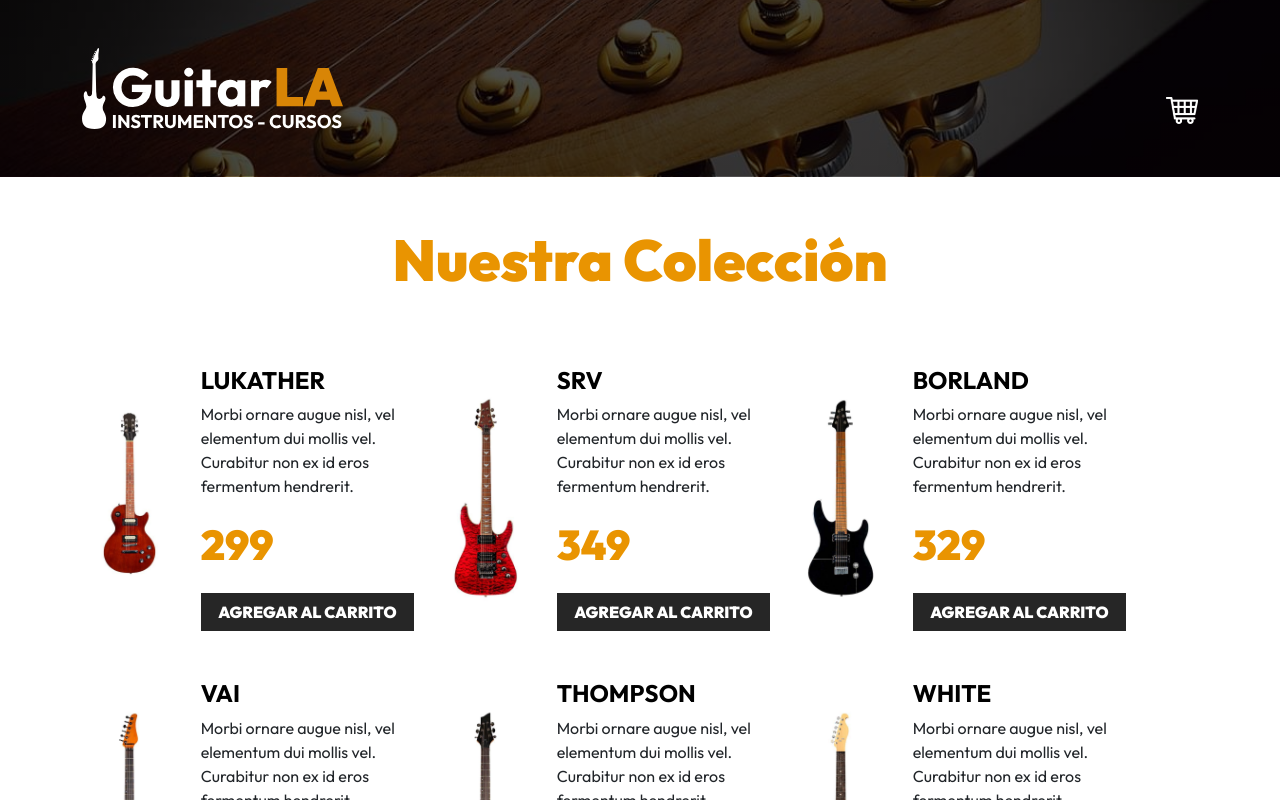
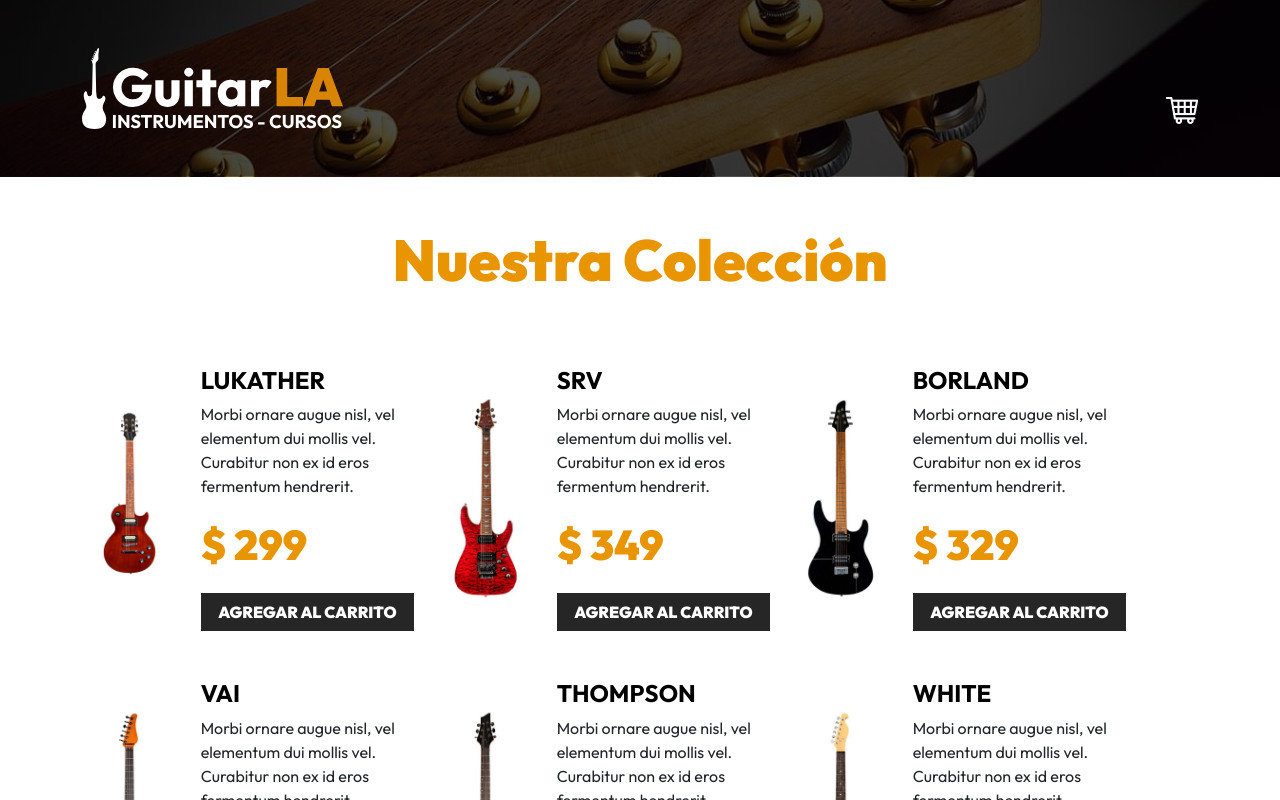
Before and after one commit to BryanGallo/GuitarLA-React, a React (Vite) app: page / in a window 1280 px wide. Shown: the top 800 px of the page. Built offline with nearby package versions, Linux system fonts and the light colour scheme.

Commit message:
Usando State Derivado Carrito esta vacio

```diff
--- a/src/components/Guitar.jsx
+++ b/src/components/Guitar.jsx
@@ -15,7 +15,7 @@ const Guitar = ({ guitarra, addtoCart}) => {
                     {name}
                 </h3>
                 <p>{description}</p>
-                <p className="fw-black text-primary fs-3">{price}</p>
+                <p className="fw-black text-primary fs-3">$ {price}</p>
                 <button
                     onClick={() => {
                         addtoCart(guitarra);
--- a/src/components/Header.jsx
+++ b/src/components/Header.jsx
@@ -1,5 +1,7 @@
 const Header = ({ cart }) => {
     console.log(cart);
+    //State Derivado
+    const isEmpty = () => cart.length === 0;
     return (
         <header className="py-5 header">
             <div className="container-xl">
@@ -22,9 +24,11 @@ const Header = ({ cart }) => {
                             />
 
                             <div id="carrito" className="bg-white p-3">
+                                {isEmpty() ? (
                                     <p className="text-center">
                                         El carrito esta vacio
                                     </p>
+                                ) : (
                                     <table className="w-100 table">
                                         <thead>
                                             <tr>
@@ -78,6 +82,7 @@ const Header = ({ cart }) => {
                                                 : ""}
                                         </tbody>
                                     </table>
+                                )}
 
                                 <p className="text-end">
                                     Total pagar:{" "}
```
Lines whose indentation alone changed are shown as unchanged.
